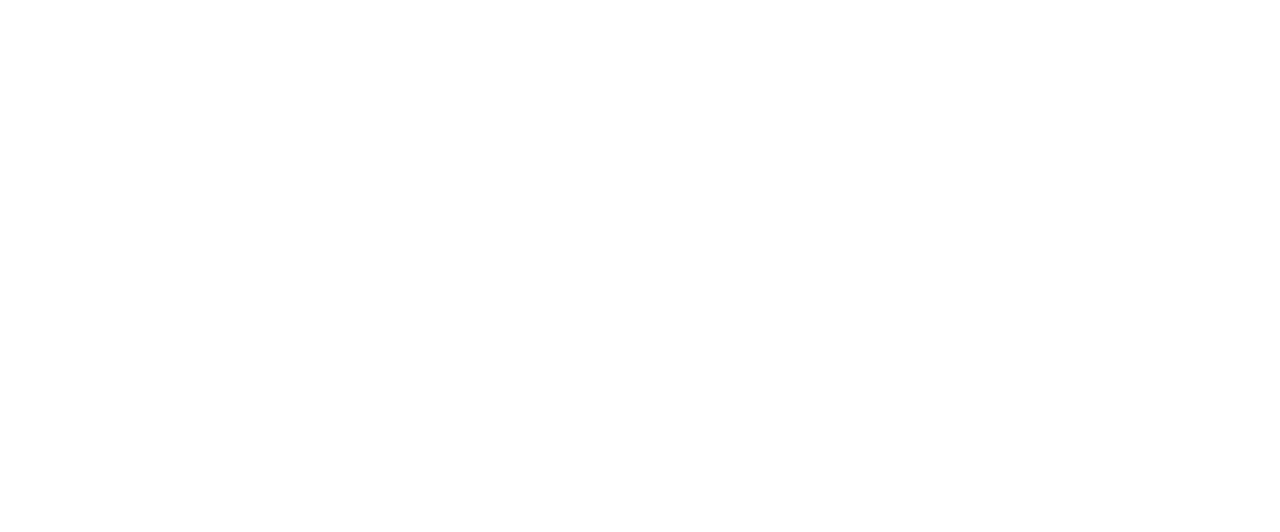
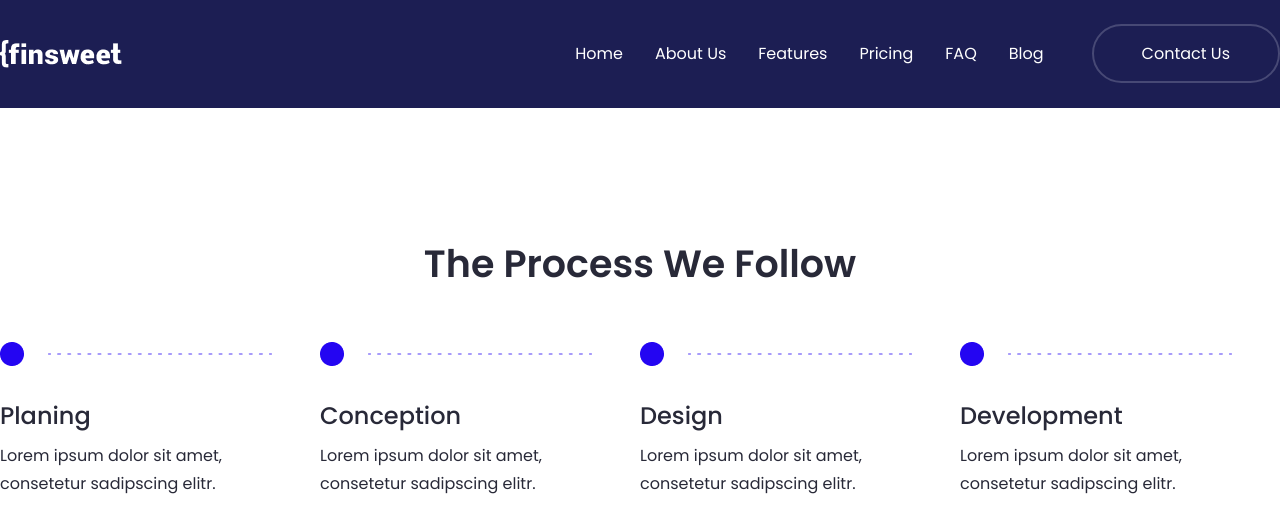
Before and after one commit to Roni006/finsweet, a React app: page /process in a window 1280 px wide. Before the commit this address had no page. Shown: the top 532 px of the page. Built offline with nearby package versions, Linux system fonts and the light colour scheme; the HTML template or start-up script is replaced by a standard one.

Commit message:
added process section

```diff
--- a/src/App.jsx
+++ b/src/App.jsx
@@ -3,6 +3,7 @@
 import Home from "./components/Home/Home";
 import RootLayout from "./layout/RootLayout";
 import WhoWeAre from "./Pages/WhoWeAre";
+import Process from './Pages/Process';
 function App() {
   return (
     <>
@@ -12,6 +13,7 @@
             <Route index element={<Home />} />
             <Route path="/aboutus" element={<AboutUs />} />
             <Route path="/whoweare" element={<WhoWeAre />} />
+            <Route path="/process" element={<Process />} />
 
           </Route>
         </Routes>
--- /dev/null
+++ b/src/Pages/Process.jsx
@@ -0,0 +1,60 @@
+import React from "react";
+import Container from "../components/Common/Container";
+import circle from "../assets/process/process-circle.png";
+import line from "../assets/process/process-line.png";
+
+const Process = () => {
+  const details = [
+    {
+      circle: circle,
+      line: line,
+      title: "Planing",
+      desc: "Lorem ipsum dolor sit amet, consetetur sadipscing elitr.",
+    },
+    {
+      circle: circle,
+      line: line,
+      title: "Conception",
+      desc: "Lorem ipsum dolor sit amet, consetetur sadipscing elitr.",
+    },
+    {
+      circle: circle,
+      line: line,
+      title: "Design",
+      desc: "Lorem ipsum dolor sit amet, consetetur sadipscing elitr.",
+    },
+    {
+      circle: circle,
+      line: line,
+      title: "Development",
+      desc: "Lorem ipsum dolor sit amet, consetetur sadipscing elitr.",
+    },
+  ];
+
+  return (
+    <>
+      <section className="py-32">
+        <Container>
+          <div>
+            <div className="flex flex-col items-center">
+              <span class=" whowe-title">The Process We Follow</span>
+            </div>
+            <div className="grid grid-cols-4 items-center mt-12.5">
+              {details.map((card, index) => (
+                <div className="items w-[272px]">
+                  <div className="icon flex items-center gap-6">
+                    <img src={card.circle} alt="circle image" />
+                    <img src={card.line} alt="line imager" />
+                  </div>
+                  <h6 className="gbl-fh pt-8 pb-2">{card.title}</h6>
+                  <p className="gblsw">{card.desc}</p>
+                </div>
+              ))}
+            </div>
+          </div>
+        </Container>
+      </section>
+    </>
+  );
+};
+export default Process;
--- a/src/index.css
+++ b/src/index.css
@@ -59,8 +59,8 @@
   @apply text-[32px] leading-12 font-medium font-poppins text-[#ffffff];
 }
 
-.whowe-title{
-  @apply text-[38px] font-poppins font-semibold leading-[56px] text-[#282938] ;
+.whowe-title {
+  @apply text-[38px] font-poppins font-semibold leading-[56px] text-[#282938];
 }
 
 /* todo: global style  */
```
Also changed, not shown: src/assets/process/process-circle.png (added), src/assets/process/process-line.png (added).
